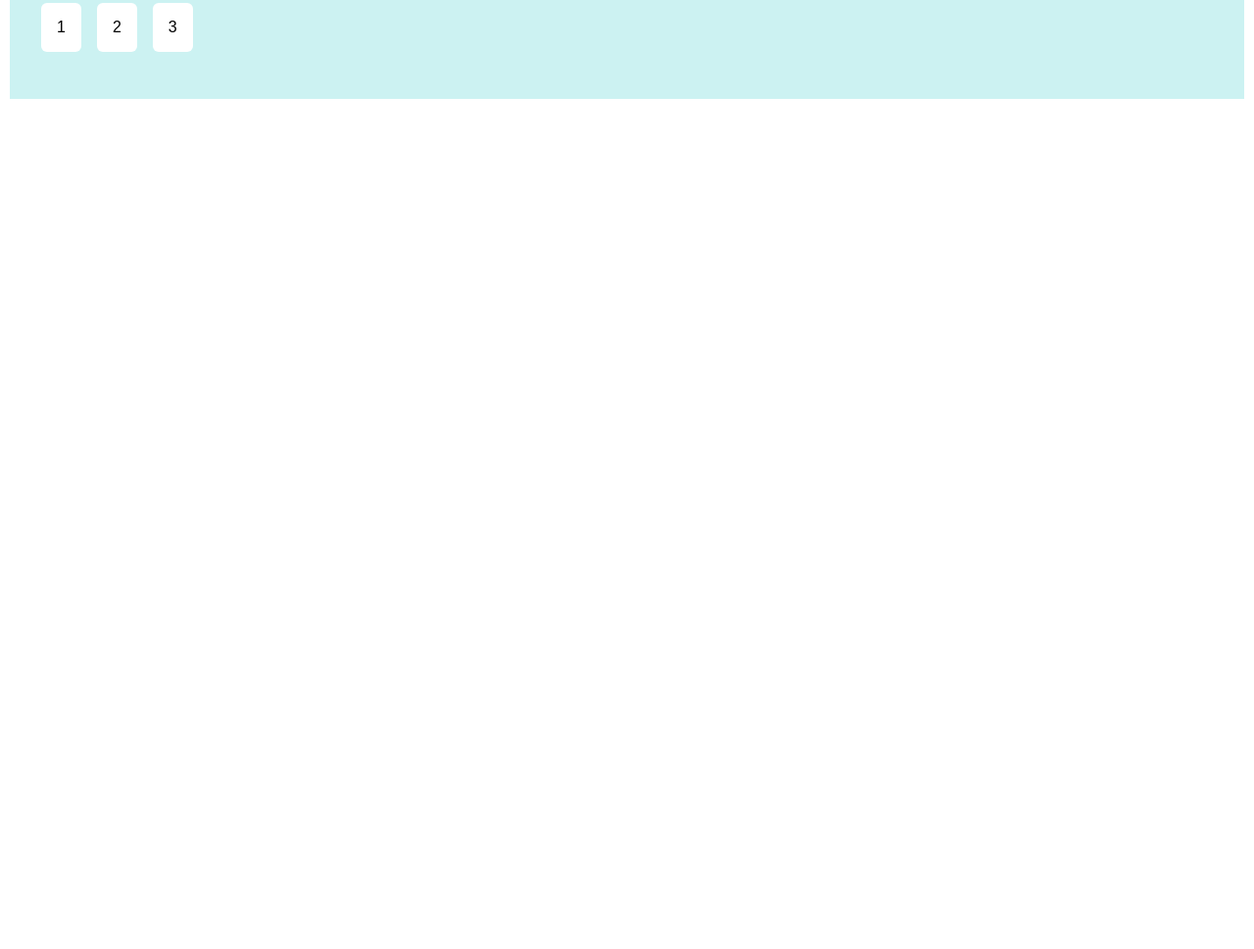
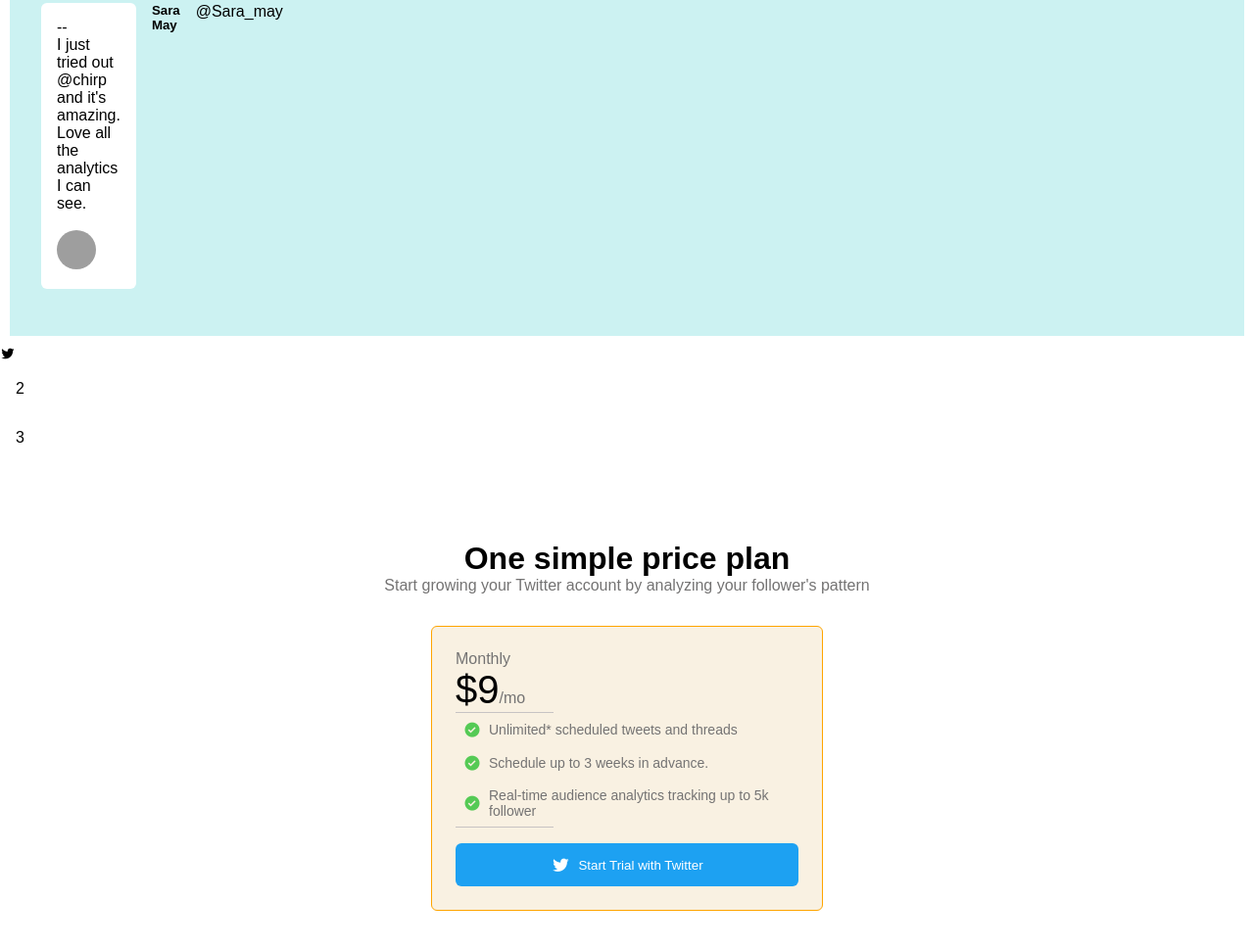
Before and after one commit to decadevs/week-1-online-SQO14-onramp, a website: page frontend/index.html in a window 1280 px wide. Shown: the part 227-1196 px from the top of the page at 98% size. Before the commit the page ends 800 px from the top, so only its background shows below. Drawn offline with nearby package versions, Linux system fonts and the light colour scheme; grey boxes are pictures that could not be loaded.

Commit message:
My Solutions

```diff
--- a/frontend/index.html
+++ b/frontend/index.html
@@ -6,6 +6,7 @@
     <meta name="viewport" content="width=device-width, initial-scale=1.0">
     <title>Document</title>
     <link rel="stylesheet" href="style.css">
+    <link rel="stylesheet" href="https://unpkg.com/boxicons@2.1.4/css/boxicons.min.css">
 </head>
 <body>
   <header>
@@ -13,8 +14,26 @@
       <div class="sub-container">
     <h3>What our customers say</h3>
     <main>
-
-        <div class="box-1">1</div>
+       <div class="box-1">
+        <div class="sara-box">--
+       </div>
+        <p>
+          I just tried out @chirp and it's amazing. Love all the analytics I can see.
+        </p>
+        <div class="comment">
+          <p><i class="bx bx"></i></p>
+        </div>
+        <img
+        src="https://images.pexels.com/photoss/3763188/pexels-photos" alt=""
+        />
+        </div>
+<h5>Sara May</h5>
+<p>@Sara_may</p>
+</div>
+</div>
+<i class="bx bxl-twitter"></i>
+</div>
+</div>
         <div class="box-2">2</div>
         <div class="box-3">3</div>
 
@@ -22,5 +41,35 @@
       </div>
     </div>
     </header>
+
+    <!-- pricing session -->
+
+    <div class="wrapper">
+      <h1 class="plan">One simple price plan</h1>
+      <p class="price-plan">
+        Start growing your Twitter account by analyzing your follower's pattern
+      </p>
+      <div class="card">
+        <p>Monthly</p>
+        <p><span class="pricing">$9</span>/mo</p>
+        <div class="line"></div>
+        <div class="checked-text">
+          <i class="bx bxs-check-circle"></i>
+          <span>Unlimited* scheduled tweets and threads</span>
+        </div>
+        <div class="checked-text">
+          <i class="bx bxs-check-circle"></i>
+          <span>Schedule up to 3 weeks in advance.</span>
+        </div>
+        <div class="checked-text">
+          <i class="bx bxs-check-circle"></i>
+          <span>Real-time audience analytics tracking up to 5k follower</span>
+        </div>
+        <div class="line"></div>
+        <button>
+          <i class="bx bxl-twitter"></i><span>Start Trial with Twitter</span>
+        </button>
+      </div>
+    </div>
 </body>
 </html>
--- a/frontend/style.css
+++ b/frontend/style.css
@@ -1,3 +1,5 @@
+@import url('https://fonts.googleapis.com/css2?family=Open+Sans:wght@300&display=swap');
+
 * {
     margin: 0px ;
     padding: 0px;
@@ -19,6 +21,27 @@ h3 {
     padding-bottom: 2rem;
 }
 
+.box-1 {
+    padding: 1rem;
+    border-radius: 6px;
+    height: 100%;
+    background: #fff;
+    flex: 1;
+}
+
+.sara-box {
+    border: 4px;
+    display: flex;
+    align-items: center;
+    justify-content: space-between;
+}
+
+.sara-may {
+    display:flex;
+    align-items: center;
+    gap: 0.6rem;
+}
+
 .container {
     background-color: rgb(204, 242, 242);
     display: grid;
@@ -35,13 +58,13 @@ h3 {
     padding-bottom: 3rem;
 }
 
-.box-1 {
-    padding: 1rem;
-    border-radius: 6px;
-    height: 100%;
-    background: #fff;
-    flex: 1;
+img {
+    width: 40px;
+    height: 40px;
+    border-radius: 50%;
+    object-fit: cover;
 }
+
 
 .box-2 {
     padding: 1rem;
@@ -58,3 +81,88 @@ h3 {
     background: #fff;
     flex: 1;
 }
+
+/* price session */
+
+.wrapper {
+    margin: 5rem 0;
+}
+
+.wrapper .plan {
+    text-align: center;
+}
+
+.price-plan {
+    text-align: center;
+    width: 50%;
+    margin:auto;
+    color: rgb(116, 115, 115);
+}
+
+.card {
+    background-color: rgb(249, 241, 226);
+    padding: 1.5rem;
+    width: 400px;
+    margin:2rem auto 0 auto;
+    border: 1px solid orange;
+    border-radius: 6px;
+    color: rgb(116, 115, 115);
+}
+
+.line {
+    height: 1px;
+    width: 100px;
+    background-color: rgb(199, 195, 195);
+}
+
+.checked-text {
+    padding: 0.5rem;
+    display: flex;
+    align-items: center;
+    gap: 0.5rem;
+}
+
+.checked-text i {
+    color: rgb(85,202, 85);
+    font-size: 18px;
+}
+
+.checked-text span {
+    font-size:14px;
+}
+
+.card .pricing {
+font-size: 2.5rem;
+font-weight: 700px;
+color: black;
+}
+
+button {
+    border: none;
+    border-radius: 6px;;
+    padding: 12px  0;
+    color: white;
+    display: flex;
+    align-items: center;
+    gap: .5rem;
+    margin-top: 1rem;
+    width: 100%;
+    justify-content: center;
+    background-color: #1da1f2;
+}
+
+button i {
+    font-size: 20px;
+}
+
+@media (max-width: 768px) {
+    main {
+        flex-direction: column;
+    }
+
+    .card {
+    width: 100px;
+    padding-left: .5rem;
+    padding-right: .5rem;
+    }
+}
```
